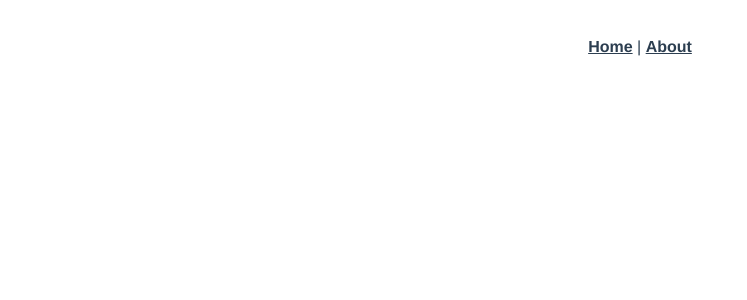
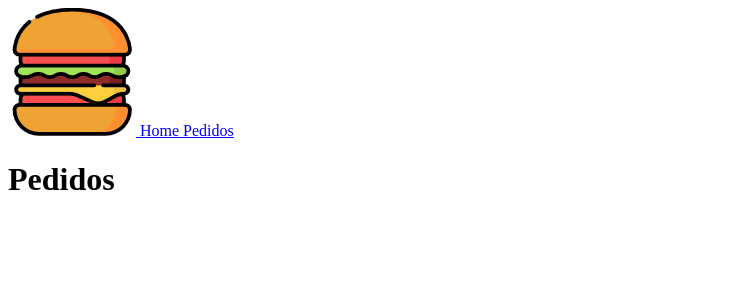
Before and after one commit to DevMatheusMarques/project-make-your-burguer, a Vue app: page /pedidos in a window 1280 px wide. Before the commit this address had no page. Shown: the top 300 px of the page, without its empty margins (0-747 px from the left). Built offline with nearby package versions, Linux system fonts and the light colour scheme.

Commit message:
Vue Router Implementation

```diff
--- a/src/App.vue
+++ b/src/App.vue
@@ -1,30 +1,19 @@
 <template>
-  <nav>
-    <router-link to="/">Home</router-link> |
-    <router-link to="/about">About</router-link>
-  </nav>
+  <Navbar/>
   <router-view/>
+  <Footer/>
 </template>
 
 <style>
-#app {
-  font-family: Avenir, Helvetica, Arial, sans-serif;
-  -webkit-font-smoothing: antialiased;
-  -moz-osx-font-smoothing: grayscale;
-  text-align: center;
-  color: #2c3e50;
-}
 
-nav {
-  padding: 30px;
-}
+</style>
+<script>
+import Navbar from "@/components/Navbar.vue";
+import {defineComponent} from "vue";
+import Footer from "@/components/Footer.vue";
 
-nav a {
-  font-weight: bold;
-  color: #2c3e50;
-}
+export default defineComponent({
+  components: {Footer, Navbar}
+})
 
-nav a.router-link-exact-active {
-  color: #42b983;
-}
-</style>
+</script>
--- /dev/null
+++ b/src/components/Footer.vue
@@ -0,0 +1,13 @@
+<script>
+export default {
+  name: "Footer"
+}
+</script>
+
+<template>
+
+</template>
+
+<style scoped>
+
+</style>
--- a/src/components/HelloWorld.vue
+++ /dev/null
@@ -1,58 +0,0 @@
-<template>
-  <div class="hello">
-    <h1>{{ msg }}</h1>
-    <p>
-      For a guide and recipes on how to configure / customize this project,<br>
-      check out the
-      <a href="https://cli.vuejs.org" target="_blank" rel="noopener">vue-cli documentation</a>.
-    </p>
-    <h3>Installed CLI Plugins</h3>
-    <ul>
-      <li><a href="https://github.com/vuejs/vue-cli/tree/dev/packages/%40vue/cli-plugin-babel" target="_blank" rel="noopener">babel</a></li>
-      <li><a href="https://github.com/vuejs/vue-cli/tree/dev/packages/%40vue/cli-plugin-router" target="_blank" rel="noopener">router</a></li>
-    </ul>
-    <h3>Essential Links</h3>
-    <ul>
-      <li><a href="https://vuejs.org" target="_blank" rel="noopener">Core Docs</a></li>
-      <li><a href="https://forum.vuejs.org" target="_blank" rel="noopener">Forum</a></li>
-      <li><a href="https://chat.vuejs.org" target="_blank" rel="noopener">Community Chat</a></li>
-      <li><a href="https://twitter.com/vuejs" target="_blank" rel="noopener">Twitter</a></li>
-      <li><a href="https://news.vuejs.org" target="_blank" rel="noopener">News</a></li>
-    </ul>
-    <h3>Ecosystem</h3>
-    <ul>
-      <li><a href="https://router.vuejs.org" target="_blank" rel="noopener">vue-router</a></li>
-      <li><a href="https://vuex.vuejs.org" target="_blank" rel="noopener">vuex</a></li>
-      <li><a href="https://github.com/vuejs/vue-devtools#vue-devtools" target="_blank" rel="noopener">vue-devtools</a></li>
-      <li><a href="https://vue-loader.vuejs.org" target="_blank" rel="noopener">vue-loader</a></li>
-      <li><a href="https://github.com/vuejs/awesome-vue" target="_blank" rel="noopener">awesome-vue</a></li>
-    </ul>
-  </div>
-</template>
-
-<script>
-export default {
-  name: 'HelloWorld',
-  props: {
-    msg: String
-  }
-}
-</script>
-
-<!-- Add "scoped" attribute to limit CSS to this component only -->
-<style scoped>
-h3 {
-  margin: 40px 0 0;
-}
-ul {
-  list-style-type: none;
-  padding: 0;
-}
-li {
-  display: inline-block;
-  margin: 0 10px;
-}
-a {
-  color: #42b983;
-}
-</style>
--- /dev/null
+++ b/src/components/Navbar.vue
@@ -0,0 +1,23 @@
+<script>
+export default {
+  name: "Navbar"
+}
+</script>
+
+<template>
+  <nav id="nav">
+    <router-link to="/">
+      <img src="/img/logo.png" alt="Logotipo da Empresa" id="logo">
+    </router-link>
+    <router-link to="/">
+      Home
+    </router-link>
+    <router-link to="/pedidos">
+      Pedidos
+    </router-link>
+  </nav>
+</template>
+
+<style scoped>
+
+</style>
--- a/src/router/index.js
+++ b/src/router/index.js
@@ -1,19 +1,18 @@
 import { createRouter, createWebHistory } from 'vue-router'
-import HomeView from '../views/HomeView.vue'
+import HomeView from '../views/Home.vue'
+import Home from "@/views/Home.vue";
+import Pedidos from "@/views/Pedidos.vue";
 
 const routes = [
   {
     path: '/',
     name: 'home',
-    component: HomeView
+    component: Home
   },
   {
-    path: '/about',
-    name: 'about',
-    // route level code-splitting
-    // this generates a separate chunk (about.[hash].js) for this route
-    // which is lazy-loaded when the route is visited.
-    component: () => import(/* webpackChunkName: "about" */ '../views/AboutView.vue')
+    path: '/pedidos',
+    name: 'pedidos',
+    component: Pedidos
   }
 ]
 
--- /dev/null
+++ b/src/views/Home.vue
@@ -0,0 +1,13 @@
+<template>
+  <div class="home">
+<h1>Home</h1>
+  </div>
+</template>
+
+<script>
+
+
+export default {
+  name: 'HomeView',
+}
+</script>
--- a/src/views/HomeView.vue
+++ /dev/null
@@ -1,18 +0,0 @@
-<template>
-  <div class="home">
-    <img alt="Vue logo" src="../assets/logo.png">
-    <HelloWorld msg="Welcome to Your Vue.js App"/>
-  </div>
-</template>
-
-<script>
-// @ is an alias to /src
-import HelloWorld from '@/components/HelloWorld.vue'
-
-export default {
-  name: 'HomeView',
-  components: {
-    HelloWorld
-  }
-}
-</script>
--- a/src/views/AboutView.vue
+++ b/src/views/Pedidos.vue
@@ -1,5 +1,5 @@
 <template>
   <div class="about">
-    <h1>This is an about page</h1>
+    <h1>Pedidos</h1>
   </div>
 </template>
```
